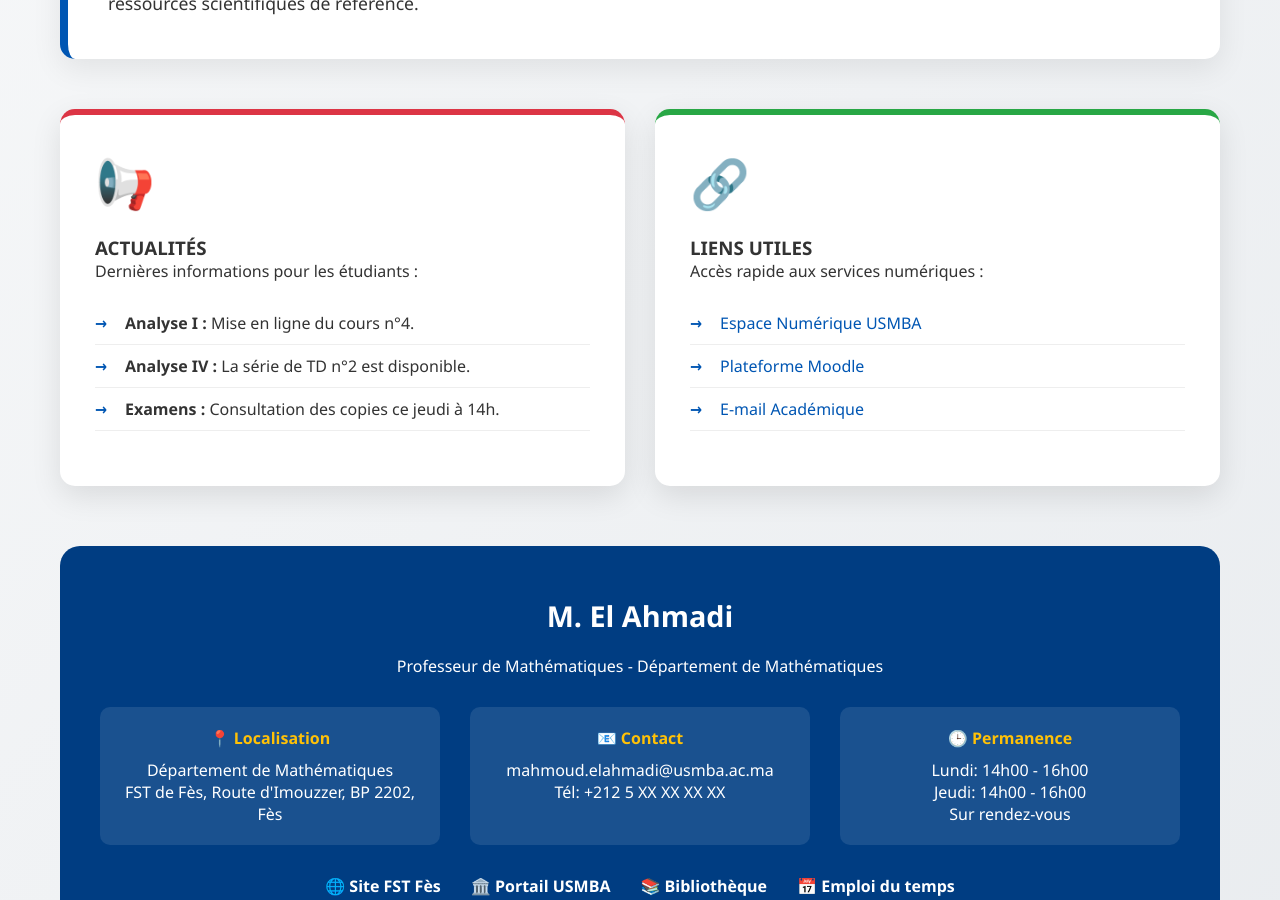
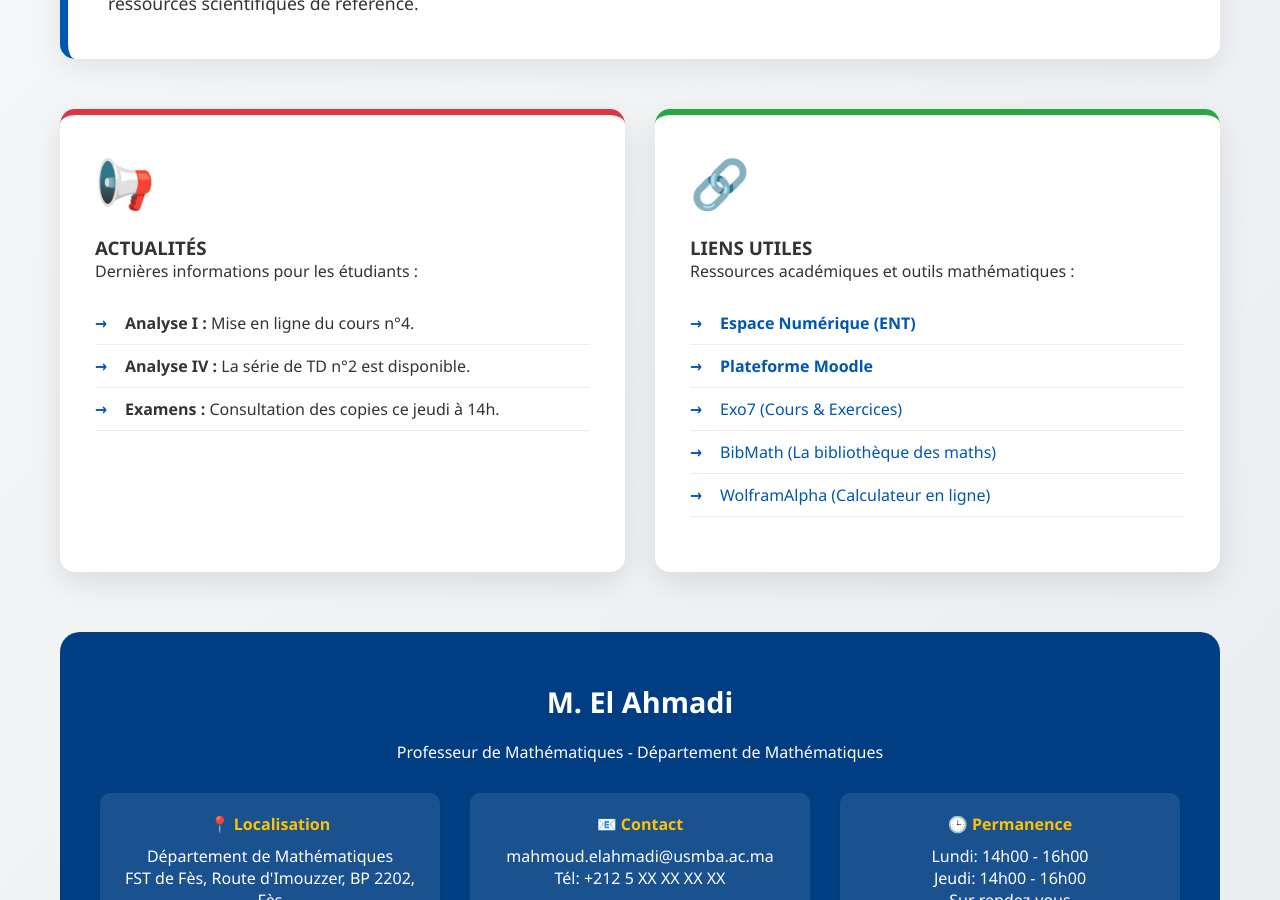
Before and after one commit to mahmoudmath/mahmoudmath.github.io, a Jekyll site: the page index.html, which Jekyll copies as it is, in a window 1280 px wide and 900 px high, scrolled down 642 px. Built offline with Jekyll 4.4.1, drawn with Linux system fonts in a browser that asks for light colours.

Commit message:
Update index.html

```diff
--- a/index.html
+++ b/index.html
@@ -76,7 +76,7 @@
             </div>
         </header>
 
-        <!-- NAVIGATION PRINCIPALE (RECHERCHE ET PEDAGOGIE SONT ICI) -->
+        <!-- NAVIGATION PRINCIPALE -->
         <nav class="academic-nav">
             <a href="index.html" class="nav-card active">🏠 ACCUEIL</a>
             <a href="recherche.html" class="nav-card">🔬 RECHERCHE</a>
@@ -95,7 +95,6 @@
             </p>
         </section>
 
-        <!-- NOUVELLES CARTES (POUR ÉVITER LA RÉPÉTITION) -->
         <div class="resources-grid">
             <!-- CARTE 1 : ACTUALITÉS -->
             <div class="resource-card" style="border-top-color: #dc3545;">
@@ -109,20 +108,25 @@
                 </ul>
             </div>
 
-            <!-- CARTE 2 : LIENS UTILES -->
+            <!-- CARTE 2 : LIENS UTILES (MISE À JOUR) -->
             <div class="resource-card" style="border-top-color: #28a745;">
                 <span class="resource-icon">🔗</span>
                 <h3>LIENS UTILES</h3>
-                <p>Accès rapide aux services numériques :</p>
+                <p>Ressources académiques et outils mathématiques :</p>
                 <ul class="resource-list">
-                    <li><a href="https://ent.usmba.ac.ma/" target="_blank" style="color:#0056b3; text-decoration:none;">Espace Numérique USMBA</a></li>
-                    <li><a href="https://moodle.usmba.ac.ma/" target="_blank" style="color:#0056b3; text-decoration:none;">Plateforme Moodle</a></li>
-                    <li><a href="https://mail.usmba.ac.ma/" target="_blank" style="color:#0056b3; text-decoration:none;">E-mail Académique</a></li>
+                    <!-- Services Institutionnels -->
+                    <li><a href="https://ent.usmba.ac.ma/" target="_blank" style="color:#0056b3; text-decoration:none; font-weight: bold;">Espace Numérique (ENT)</a></li>
+                    <li><a href="https://moodle.usmba.ac.ma/" target="_blank" style="color:#0056b3; text-decoration:none; font-weight: bold;">Plateforme Moodle</a></li>
+
+                    <!-- Ressources Mathématiques Universitaires -->
+                    <li><a href="http://exo7.emath.fr/" target="_blank" style="color:#0056b3; text-decoration:none;">Exo7 (Cours & Exercices)</a></li>
+                    <li><a href="https://www.bibmath.net/" target="_blank" style="color:#0056b3; text-decoration:none;">BibMath (La bibliothèque des maths)</a></li>
+                    <li><a href="https://www.wolframalpha.com/" target="_blank" style="color:#0056b3; text-decoration:none;">WolframAlpha (Calculateur en ligne)</a></li>
                 </ul>
             </div>
         </div>
 
-        <!-- FOOTER AVEC CONTACT (IDENTIQUE À VOTRE MODÈLE) -->
+        <!-- FOOTER AVEC CONTACT -->
         <footer class="professor-footer">
             <h3 style="font-size: 1.8em; margin-bottom: 20px;">M. El Ahmadi</h3>
             <p>Professeur de Mathématiques - Département de Mathématiques</p>
```
